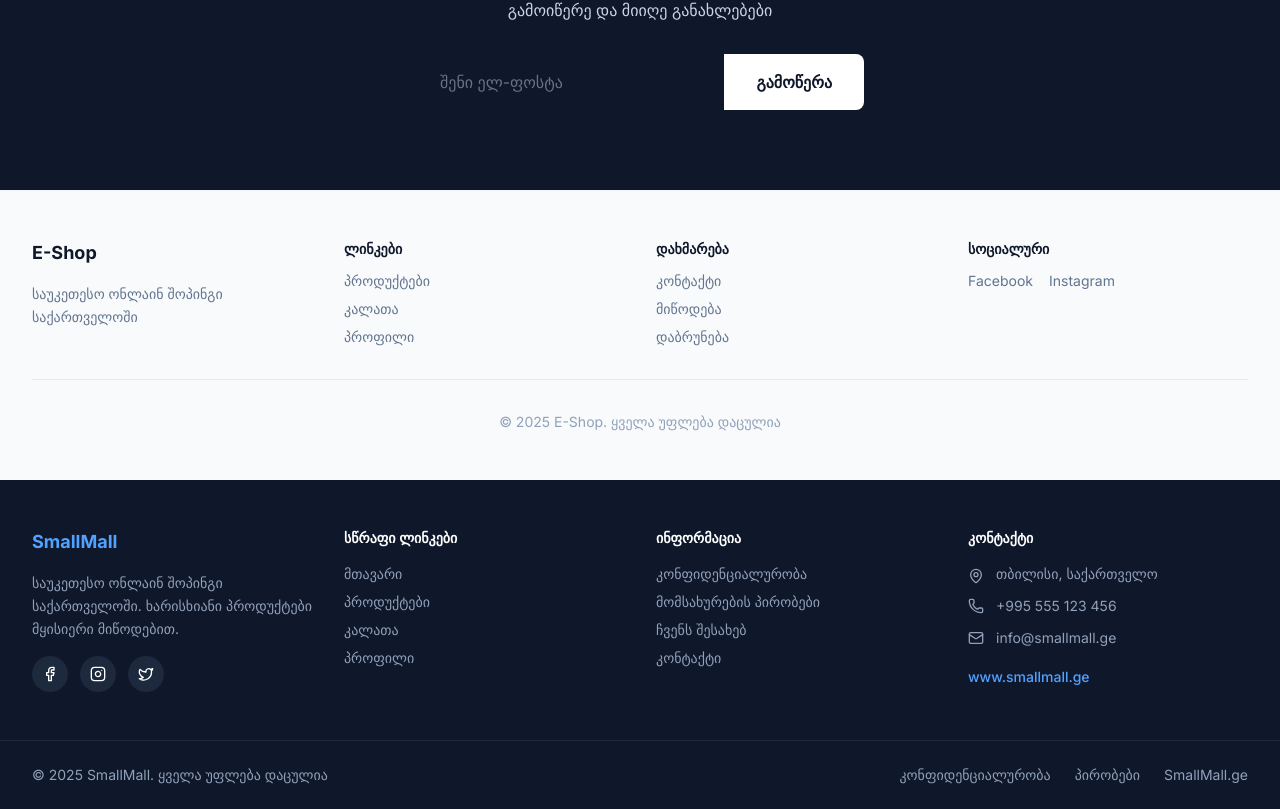
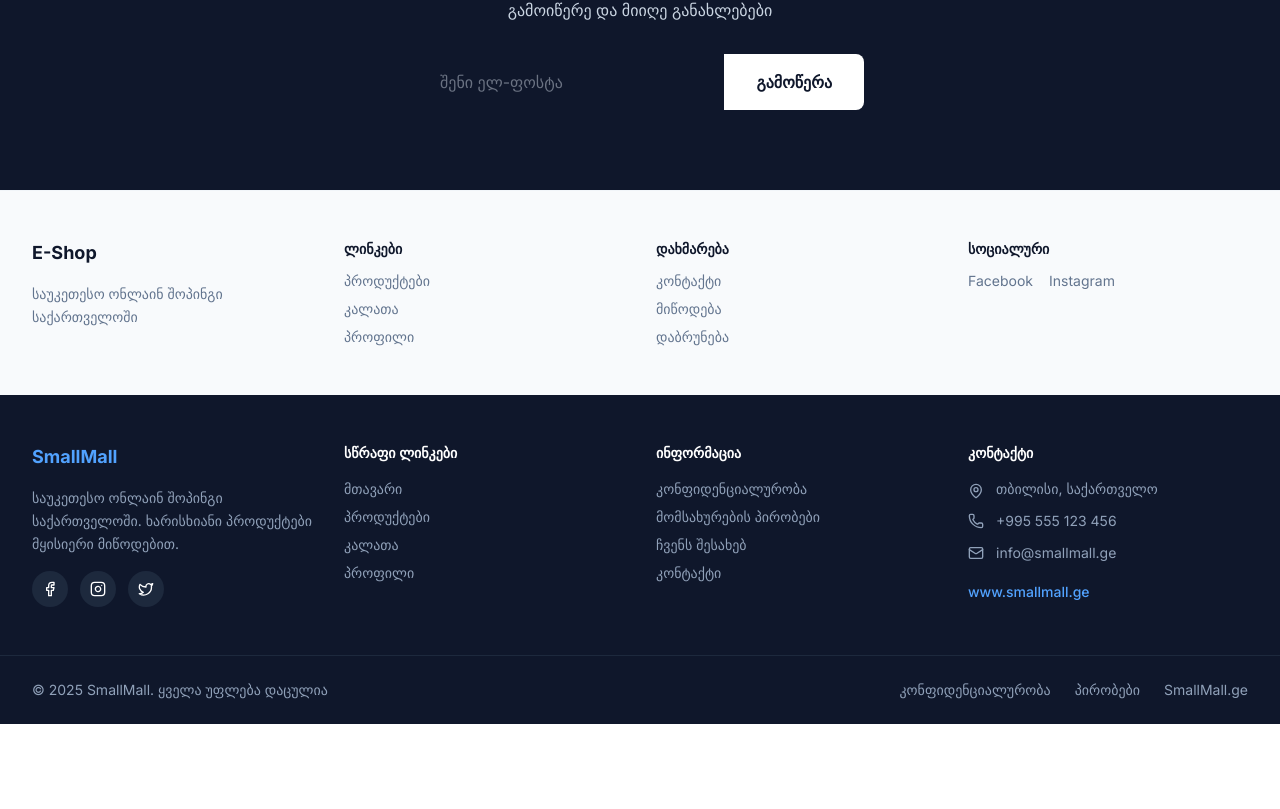
Before and after one commit to MoNeN-92/Ecommerce, a Next.js app in the folder frontend/: page / in a window 1280 px wide. Shown: the part 1590-2399 px from the top of the page. After the commit the page ends 2314 px from the top, so only its background shows below. Built offline with nearby package versions, Linux system fonts and the light colour scheme; no server answers.

Commit message:
main page delete elements

```diff
--- a/frontend/app/page.js
+++ b/frontend/app/page.js
@@ -478,9 +478,6 @@
               </div>
             </div>
           </div>
-          <div className="border-t border-slate-200 mt-8 pt-8 text-center">
-            <p className="text-sm text-slate-400">© 2025 E-Shop. ყველა უფლება დაცულია</p>
-          </div>
         </div>
       </footer>
     </div>
```
